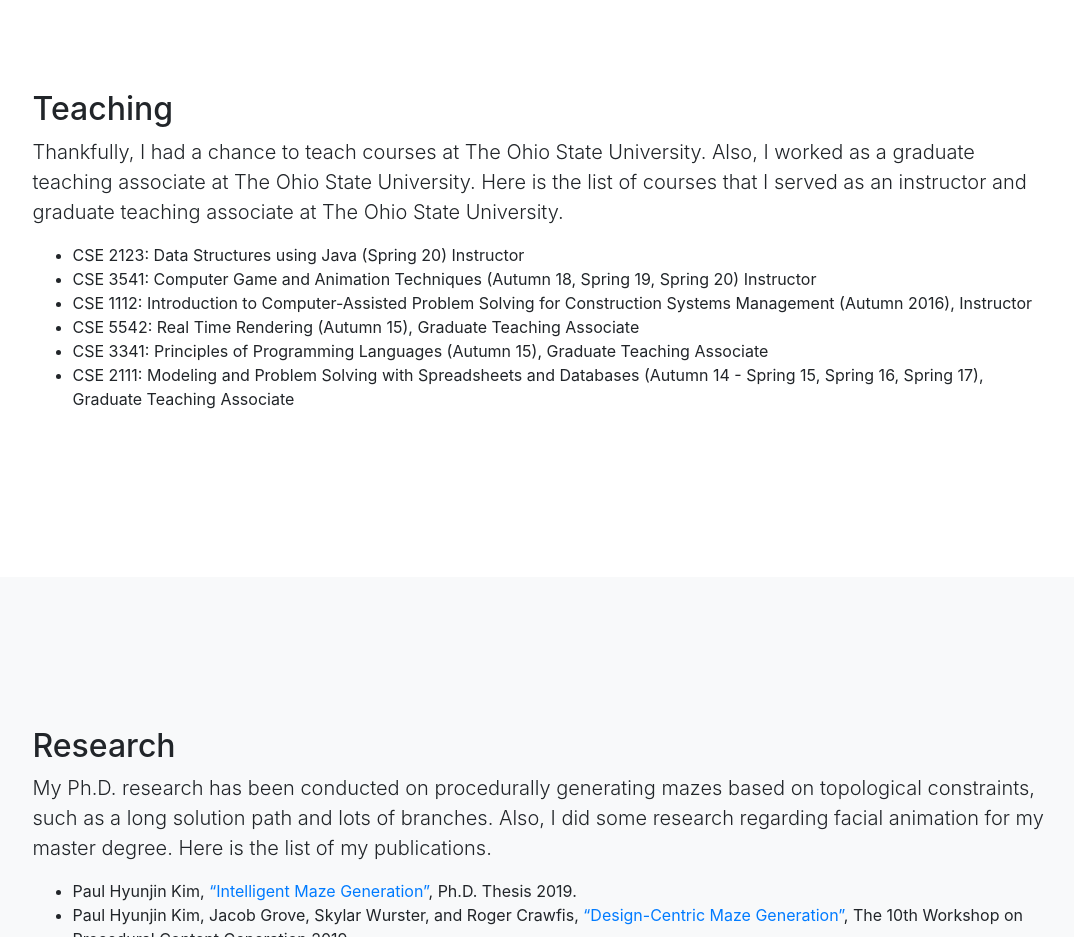
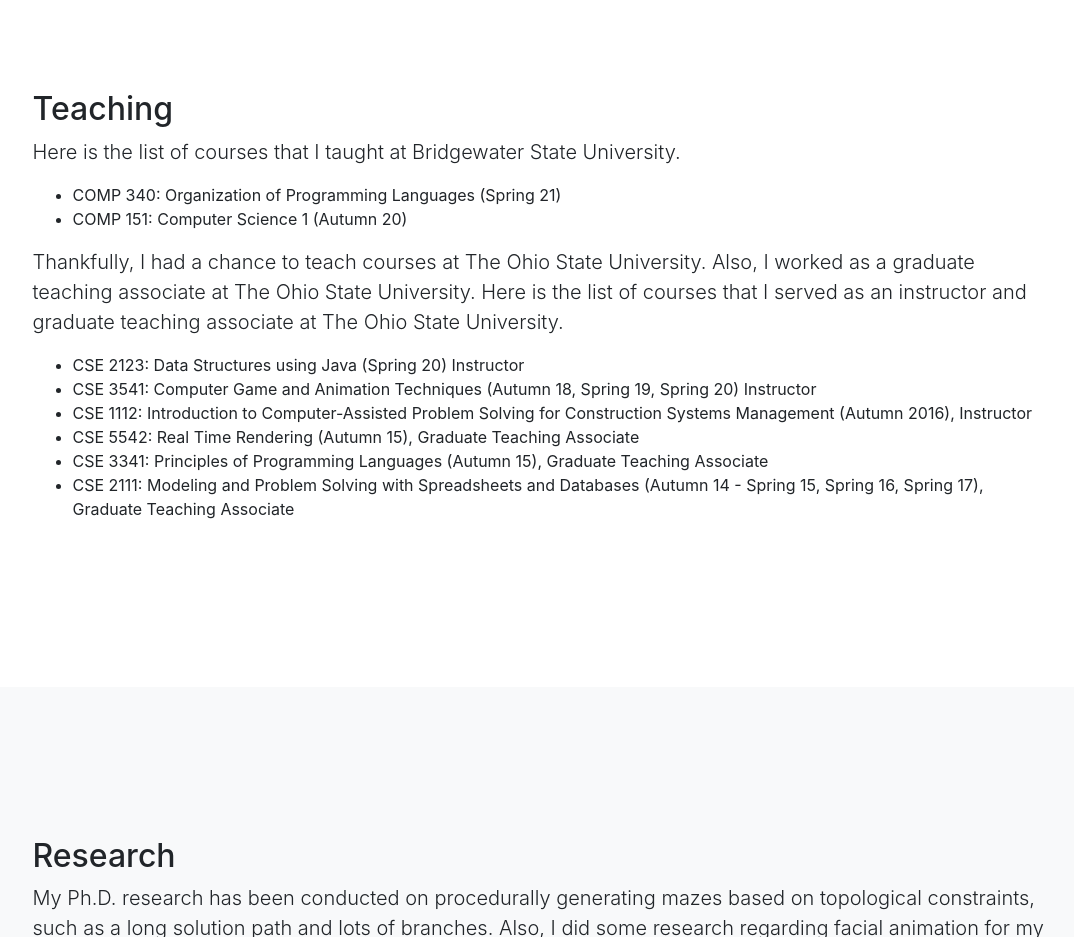
Before and after one commit to salbur/paulkim.github.io, a website with bundled scripts: page index.html in a window 1280 px wide. Shown: the part 1080-2017 px from the top of the page, without its empty margins (100-1174 px from the left). Built offline with nearby package versions, Linux system fonts and the light colour scheme.

Commit message:
updated teaching list
updated teaching list

```diff
--- a/index.html
+++ b/index.html
@@ -75,9 +75,14 @@
       <div class="row">
         <div class="col-lg-11 mx-auto">
           <h2>Teaching</h2>
+          <p class="lead">Here is the list of courses that I taught at Bridgewater State University.</p>
+          <ul>
+	          <li>COMP 340: Organization of Programming Languages (Spring 21)</li>
+            <li>COMP 151: Computer Science 1 (Autumn 20)</li>
+          </ul>
           <p class="lead">Thankfully, I had a chance to teach courses at The Ohio State University. Also, I worked as a graduate teaching associate at The Ohio State University. Here is the list of courses that I served as an instructor and graduate teaching associate at The Ohio State University.</p>
           <ul>
-	    <li>CSE 2123: Data Structures using Java (Spring 20) Instructor</li>
+	          <li>CSE 2123: Data Structures using Java (Spring 20) Instructor</li>
             <li>CSE 3541: Computer Game and Animation Techniques (Autumn 18, Spring 19, Spring 20) Instructor</li>
             <li>CSE 1112: Introduction to Computer-Assisted Problem Solving for Construction Systems Management (Autumn 2016), Instructor</li>
             <li>CSE 5542: Real Time Rendering (Autumn 15), Graduate Teaching Associate</li>
```
